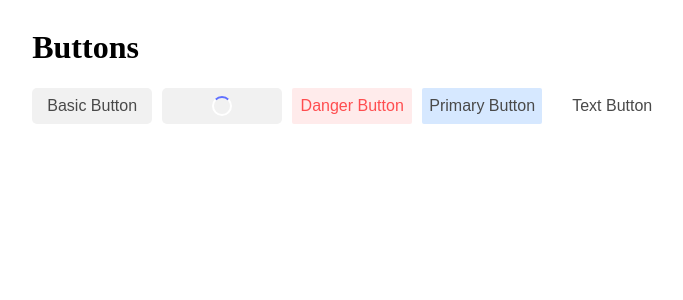
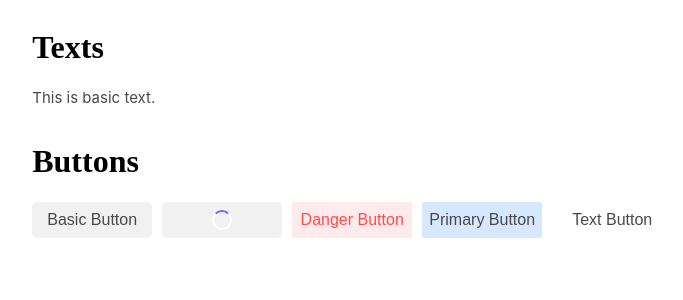
Before and after one commit to cuidok/vue-ui-web-component, a Vue app: page / in a window 1280 px wide. Shown: the top 300 px of the page, without its empty margins (85-768 px from the left). Built offline with nearby package versions, Linux system fonts and the light colour scheme.

Commit message:
Add BasicText.vue

```diff
--- /dev/null
+++ b/src/components/text/BasicText.vue
@@ -0,0 +1,62 @@
+<script setup>
+import {computed, defineProps} from "vue";
+
+const props = defineProps({
+  style: {
+    type: Object,
+    default: () => {
+      return {
+        fontSize: '15px',
+        color: 'var(--color-text)',
+      };
+    },
+  },
+});
+
+const computedStyle = computed(() => {
+  const { fontSize, color } = props.style;
+  return {
+    ...(fontSize && { fontSize }),
+    ...(color && { color }),
+  };
+});
+
+</script>
+
+<template>
+  <p class="normal-text__text normal-text__color" :style="computedStyle">
+    <slot></slot>
+  </p>
+</template>
+
+<style scoped>
+.normal-text__color {
+  --color-text: #494949FF;
+}
+
+.normal-text__text {
+  font-family:
+      Inter,
+      -apple-system,
+      BlinkMacSystemFont,
+      'Segoe UI',
+      Roboto,
+      Oxygen,
+      Ubuntu,
+      Cantarell,
+      'Fira Sans',
+      'Droid Sans',
+      'Helvetica Neue',
+      sans-serif;
+  font-size: 15px;
+  color: var(--color-text);
+  text-rendering: optimizeLegibility;
+  -webkit-font-smoothing: antialiased;
+  -moz-osx-font-smoothing: grayscale;
+}
+
+p {
+  margin: 15px 0;
+  padding: 0;
+}
+</style>
--- a/src/page/ComponentPreview.vue
+++ b/src/page/ComponentPreview.vue
@@ -1,12 +1,14 @@
 <script setup>
 
 import ButtonPreview from "@/page/preview/ButtonPreview.vue";
+import TextPreview from "@/page/preview/TextPreview.vue";
 </script>
 
 <template>
   <div class="app__container">
     <div class="app__menu"></div>
     <div class="app__body">
+      <text-preview></text-preview>
       <button-preview></button-preview>
     </div>
   </div>
--- /dev/null
+++ b/src/page/preview/TextPreview.vue
@@ -0,0 +1,21 @@
+<script setup>
+
+import BasicText from "@/components/text/BasicText.vue";
+</script>
+
+<template>
+  <div class="text-preview__container">
+    <div class="text-preview__title">
+      <h1>Texts</h1>
+    </div>
+    <div class="text-preview__texts">
+      <div class="text-preview__text">
+        <basic-text>This is basic text.</basic-text>
+      </div>
+    </div>
+  </div>
+</template>
+
+<style scoped>
+
+</style>
```
